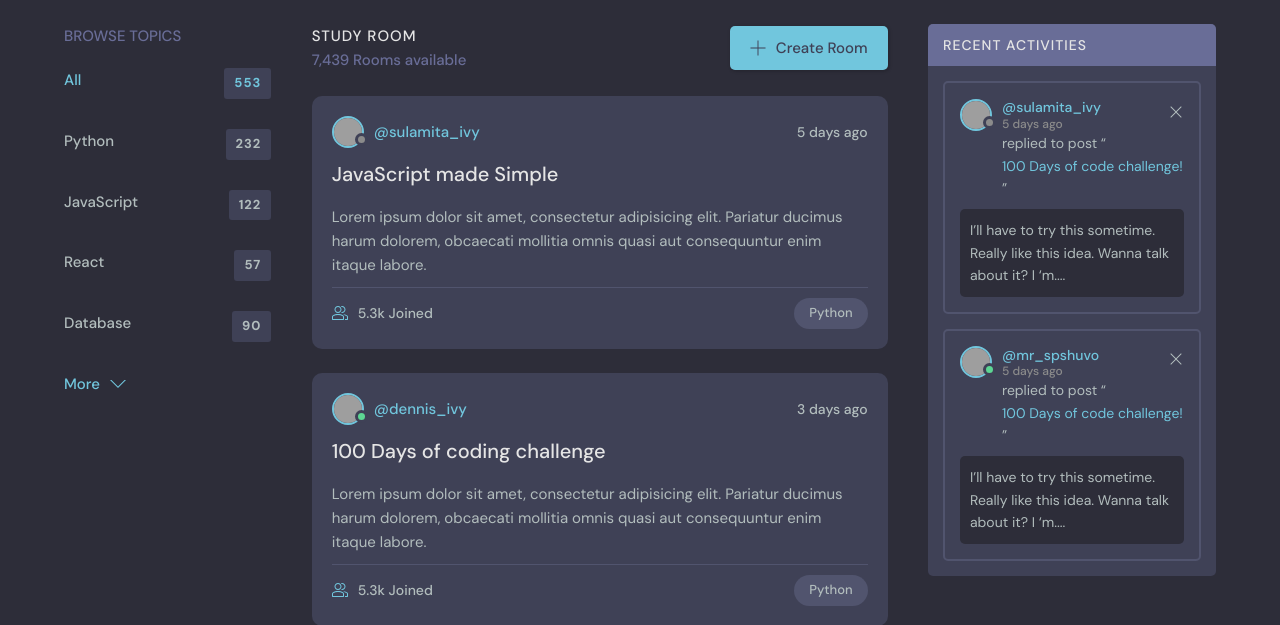
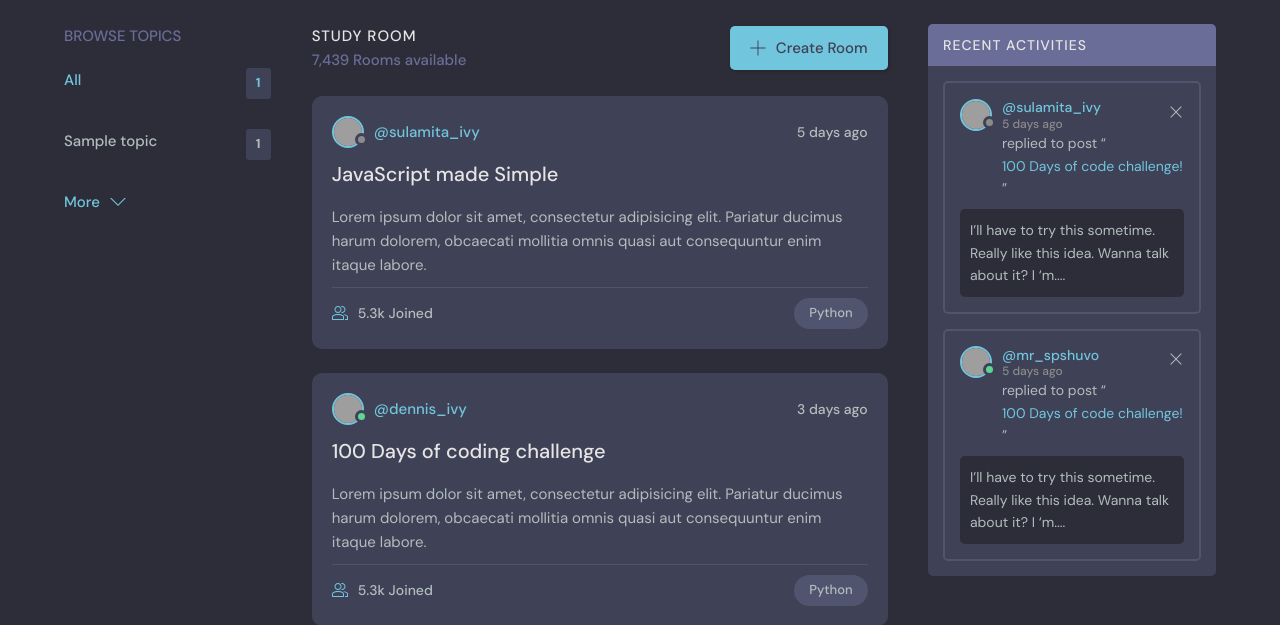
Before and after one commit to sharonshlee/StudyBudy, a Django app: template base/templates/base/home.html in a window 1280 px wide. Shown: the part 76-701 px from the top of the page. Run offline with Django 3.2, Linux system fonts and the light colour scheme; the template is opened without the code that fills it: most values are stand-ins (such as "Sample title", 1, 10 or a date in 2020); grey boxes are pictures that could not be loaded.

Commit message:
display topics component with counts

```diff
--- a/base/templates/base/home.html
+++ b/base/templates/base/home.html
@@ -2,41 +2,8 @@
 <main class="layout layout--3">
 	<div class="container">
 		<!-- Topics Start -->
-		<div class="topics">
-			<div class="topics__header">
-				<h2>Browse Topics</h2>
-			</div>
-			<ul class="topics__list">
-				<li>
-					<a href="/" class="active">All <span>553</span></a>
-				</li>
-				<li>
-					<a href="/">Python <span>232</span></a>
-				</li>
-				<li>
-					<a href="/">JavaScript <span>122</span></a>
-				</li>
-				<li>
-					<a href="/">React <span>57</span></a>
-				</li>
-				<li>
-					<a href="/">Database <span>90</span></a>
-				</li>
-			</ul>
-			<a class="btn btn--link" href="topics.html">
-				More
-				<svg
-					version="1.1"
-					xmlns="http://www.w3.org/2000/svg"
-					width="32"
-					height="32"
-					viewBox="0 0 32 32"
-				>
-					<title>chevron-down</title>
-					<path d="M16 21l-13-13h-3l16 16 16-16h-3l-13 13z"></path>
-				</svg>
-			</a>
-		</div>
+		{% include 'base/topics_component.html' %}
+
 		<!-- Topics End -->
 
 		<!-- Room List Start -->
--- a/base/templates/base/topics_component.html
+++ b/base/templates/base/topics_component.html
@@ -1,12 +1,32 @@
-<h3>Browse Topics</h3>
-<hr />
-
-<div>
-	<a href="{% url 'home' %}">All</a>
+<div class="topics">
+	<div class="topics__header">
+		<h2>Browse Topics</h2>
+	</div>
+	<ul class="topics__list">
+		<li>
+			<a href="{% url 'home' %}" class="active"
+				>All <span>{{topics.count}}</span></a
+			>
+		</li>
+		{% for topic in topics %}
+		<li>
+			<a href="{% url 'home' %}?q={{topic.name}}"
+				>{{topic.name}} <span>{{topic.room_set.all.count}}</span></a
+			>
+		</li>
+		{% endfor %}
+	</ul>
+	<a class="btn btn--link" href="topics.html">
+		More
+		<svg
+			version="1.1"
+			xmlns="http://www.w3.org/2000/svg"
+			width="32"
+			height="32"
+			viewBox="0 0 32 32"
+		>
+			<title>chevron-down</title>
+			<path d="M16 21l-13-13h-3l16 16 16-16h-3l-13 13z"></path>
+		</svg>
+	</a>
 </div>
-
-{% for topic in topics %}
-<div>
-	<a href="{% url 'home' %}?q={{topic.name}}">{{topic.name}}</a>
-</div>
-{% endfor %}
```
